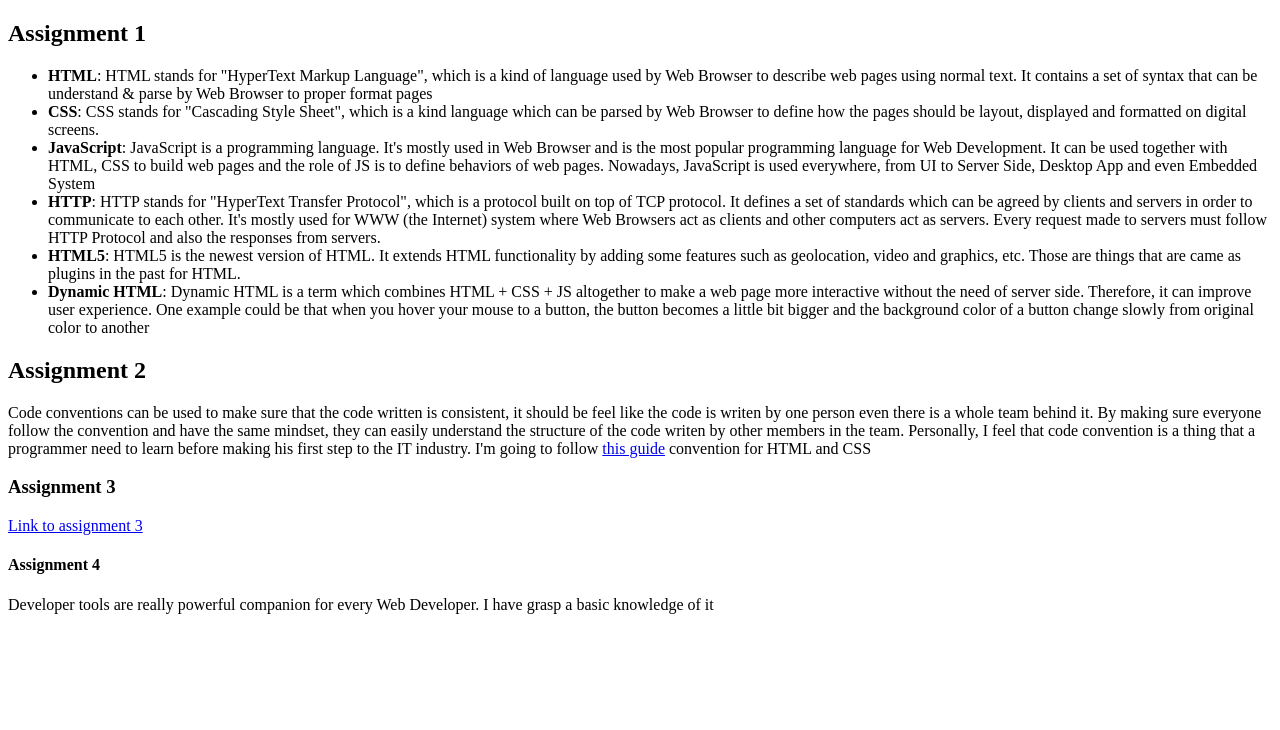
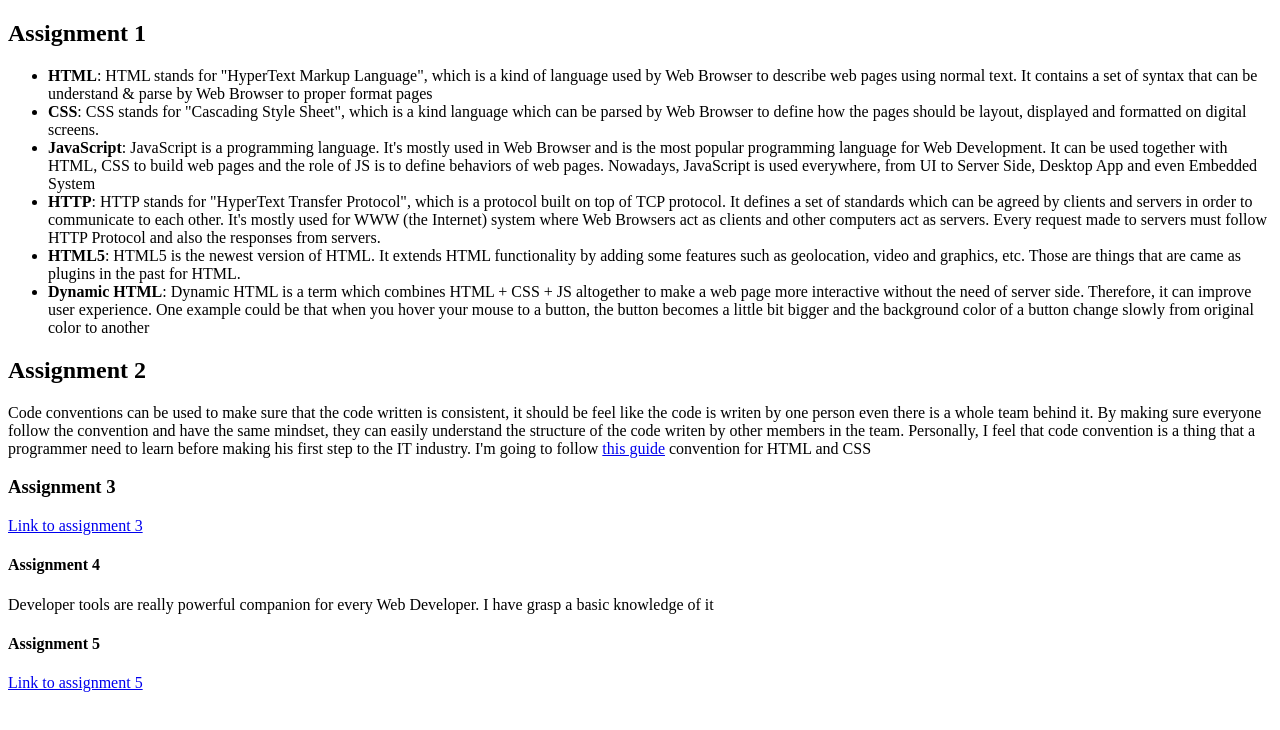
Before and after one commit to JoeNg93/interactive-multimedia-programming-course, a plain HTML site: page lab_1/index.html in a window 1280 px wide. Drawn offline with Linux system fonts and the light colour scheme.

Commit message:
Add link to assignment 5

```diff
--- a/lab_1/index.html
+++ b/lab_1/index.html
@@ -73,5 +73,8 @@
 
     <h4>Assignment 4</h4>
     <p>Developer tools are really powerful companion for every Web Developer. I have grasp a basic knowledge of it</p>
+
+    <h4>Assignment 5</h4>
+    <p><a href="assignment_5.html">Link to assignment 5</a></p>
   </body>
 </html>
```
